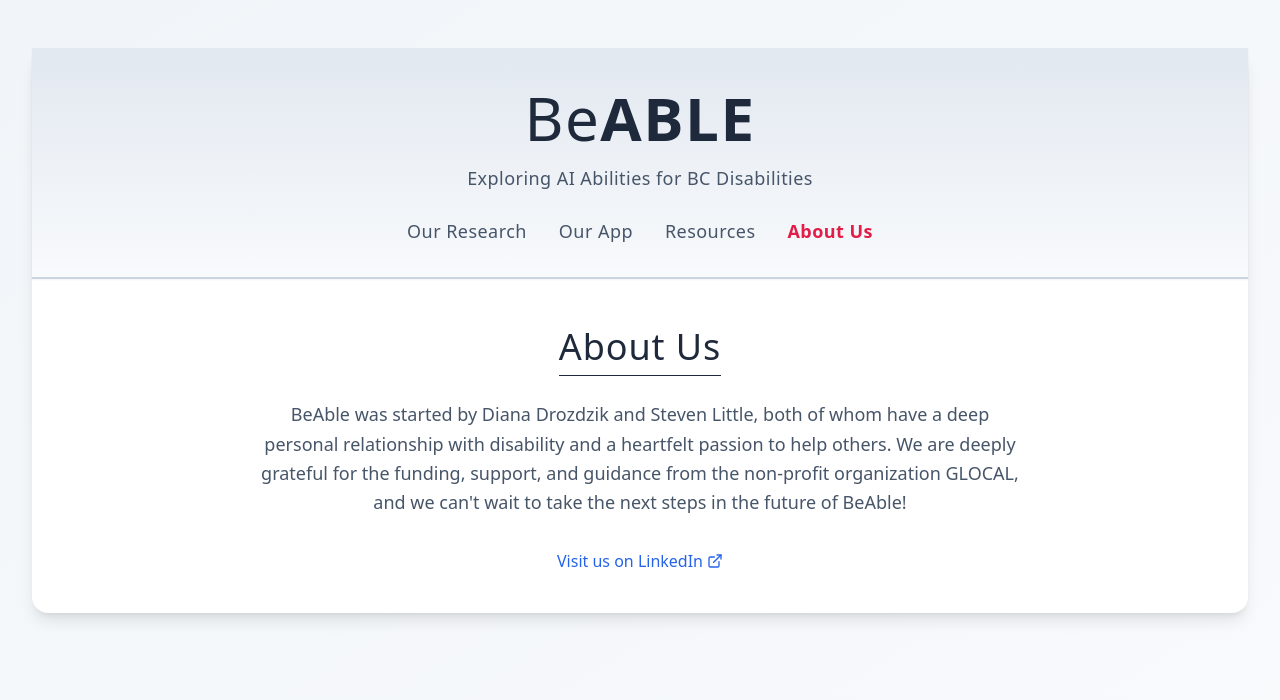
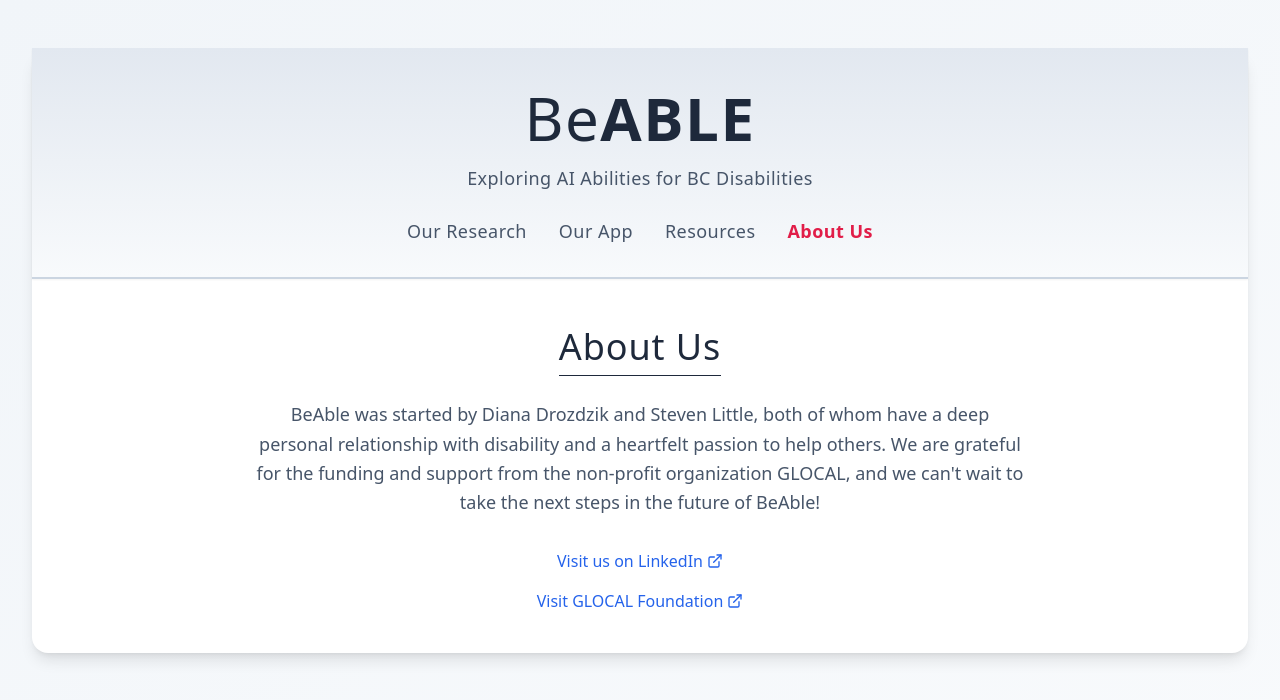
Before and after one commit to SteveWestLittle/BeAble-Website, a React (Vite) app: page /#/about in a window 1280 px wide. Shown: the top 700 px of the page. Built offline with nearby package versions, Linux system fonts and the light colour scheme; the HTML template or start-up script is replaced by a standard one.

Commit message:
Update About Us page text and add GLOCAL Foundation link

```diff
--- a/src/pages/AboutPage.jsx
+++ b/src/pages/AboutPage.jsx
@@ -14,8 +14,9 @@
             </h2>
             <div className="mt-6">
               <p className="text-lg text-slate-600 leading-relaxed mb-8">
-                BeAble was started by Diana Drozdzik and Steven Little, both of whom have a deep personal relationship with disability and a heartfelt passion to help others. We are deeply grateful for the funding, support, and guidance from the non-profit organization GLOCAL, and we can't wait to take the next steps in the future of BeAble!
+                BeAble was started by Diana Drozdzik and Steven Little, both of whom have a deep personal relationship with disability and a heartfelt passion to help others. We are grateful for the funding and support from the non-profit organization GLOCAL, and we can't wait to take the next steps in the future of BeAble!
               </p>
+              <div className="flex flex-col items-center gap-4">
                 <a
                   href="https://www.linkedin.com/in/steven-little-7b6493186/"
                   target="_blank"
@@ -37,6 +38,28 @@
                     <line x1="10" y1="14" x2="21" y2="3"></line>
                   </svg>
                 </a>
+                <a
+                  href="https://glocalfoundation.ca/"
+                  target="_blank"
+                  rel="noopener noreferrer"
+                  className="text-blue-600 hover:text-blue-800 transition-colors inline-flex items-center gap-1"
+                >
+                  Visit GLOCAL Foundation
+                  <svg
+                    className="w-4 h-4"
+                    viewBox="0 0 24 24"
+                    fill="none"
+                    stroke="currentColor"
+                    strokeWidth="2"
+                    strokeLinecap="round"
+                    strokeLinejoin="round"
+                  >
+                    <path d="M18 13v6a2 2 0 0 1-2 2H5a2 2 0 0 1-2-2V8a2 2 0 0 1 2-2h6"></path>
+                    <polyline points="15 3 21 3 21 9"></polyline>
+                    <line x1="10" y1="14" x2="21" y2="3"></line>
+                  </svg>
+                </a>
+              </div>
             </div>
           </div>
         </div>
```
Lines whose indentation alone changed are shown as unchanged.
